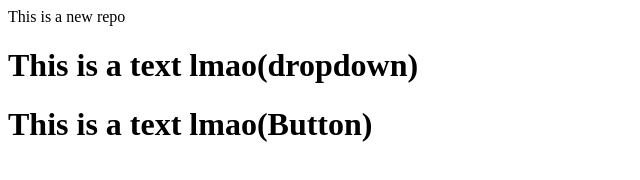
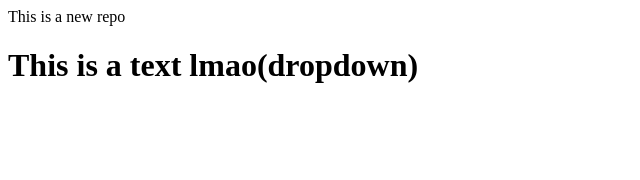
Before and after one commit to rynmasood/localrepo, a plain HTML site: page index.html in a window 1280 px wide. Shown: the whole page, without its empty margins (0-640 px from the left). Drawn offline with Linux system fonts and the light colour scheme.

Commit message:
Deleted a button

```diff
--- a/index.html
+++ b/index.html
@@ -1,3 +1,2 @@
 <p>This is a new repo</p>
 <h1>This is a text lmao(dropdown)</h1>
-<h1>This is a text lmao(Button)</h1>
```
